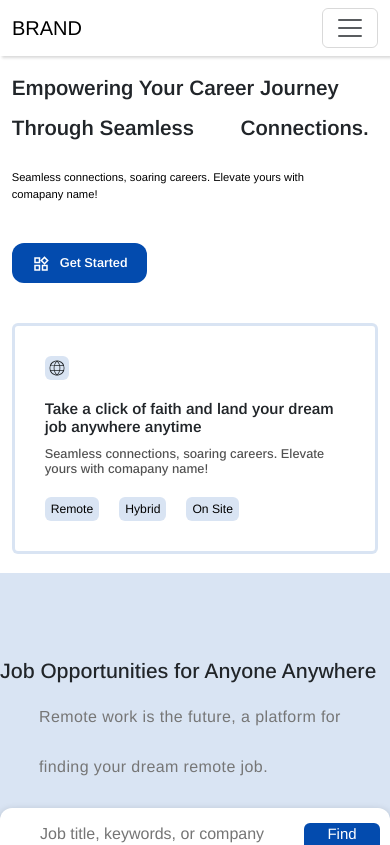
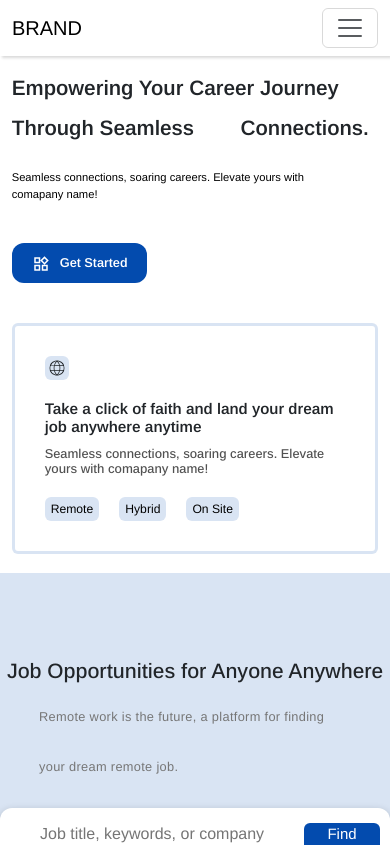
Before and after one commit to c4928315/project002, a React (Create React App) app: page / in a window 390 px wide. Shown: the top 845 px of the page. Built offline with nearby package versions, Linux system fonts and the light colour scheme; no server answers; some icons are missing.

Commit message:
on my way

```diff
--- a/src/Components/FindJobs/findJobs.css
+++ b/src/Components/FindJobs/findJobs.css
@@ -90,5 +90,17 @@
 
     .findJobsHeader h1{
       font-size: 1.3em;
+      display: flex;
+      align-items: center;
+      flex-wrap: wrap;
+      justify-content: center;
+    }
+
+    .findJobsSubHeader p{
+        font-size: 0.8em;
+        display: flex;
+        align-items: center;
+        flex-wrap: wrap;
+        justify-content: center;
     }
   }
```
